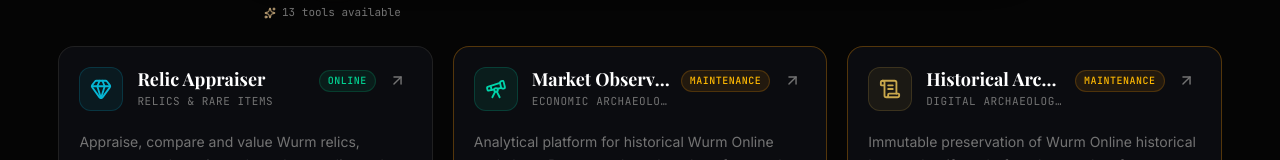
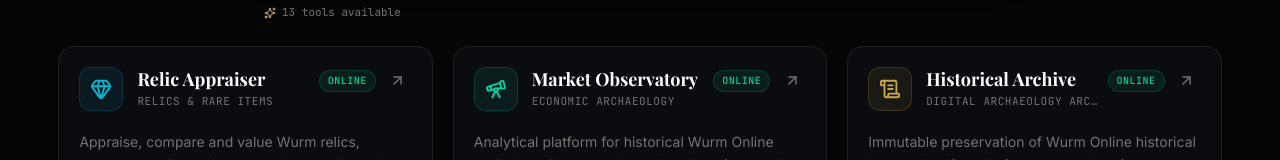
Before and after one commit to Jotasiete7/wurm-aguild-site, a React (Vite) app: page / in a window 1280 px wide. Shown: the part 422-582 px from the top of the page. Built offline with nearby package versions, Linux system fonts and the light colour scheme; no server answers; the database is empty; a web font is replaced by a local one.

Commit message:
feat: all ecosystem tools online, both Supabase projects healthy

```diff
--- a/src/data/tools.ts
+++ b/src/data/tools.ts
@@ -63,7 +63,6 @@
         accentColor: '#00d4aa',
         glowColor: 'rgba(0, 212, 170, 0.25)',
         borderColor: 'rgba(0, 212, 170, 0.40)',
-        status: 'maintenance',
         isExternal: true,
         poweredBy: 'Historical Archive',
         subtitle: { pt: 'Arqueologia Econômica', en: 'Economic Archaeology' },
@@ -82,7 +81,6 @@
         accentColor: '#c9a84c',
         glowColor: 'rgba(201, 168, 76, 0.25)',
         borderColor: 'rgba(201, 168, 76, 0.38)',
-        status: 'maintenance',
         isExternal: true,
         subtitle: { pt: 'Arquivo Histórico Imutável', en: 'Digital Archaeology Archive' },
         description: {
```
Also changed, not shown: 1 other file (tests, documents, lock files or other folders).
